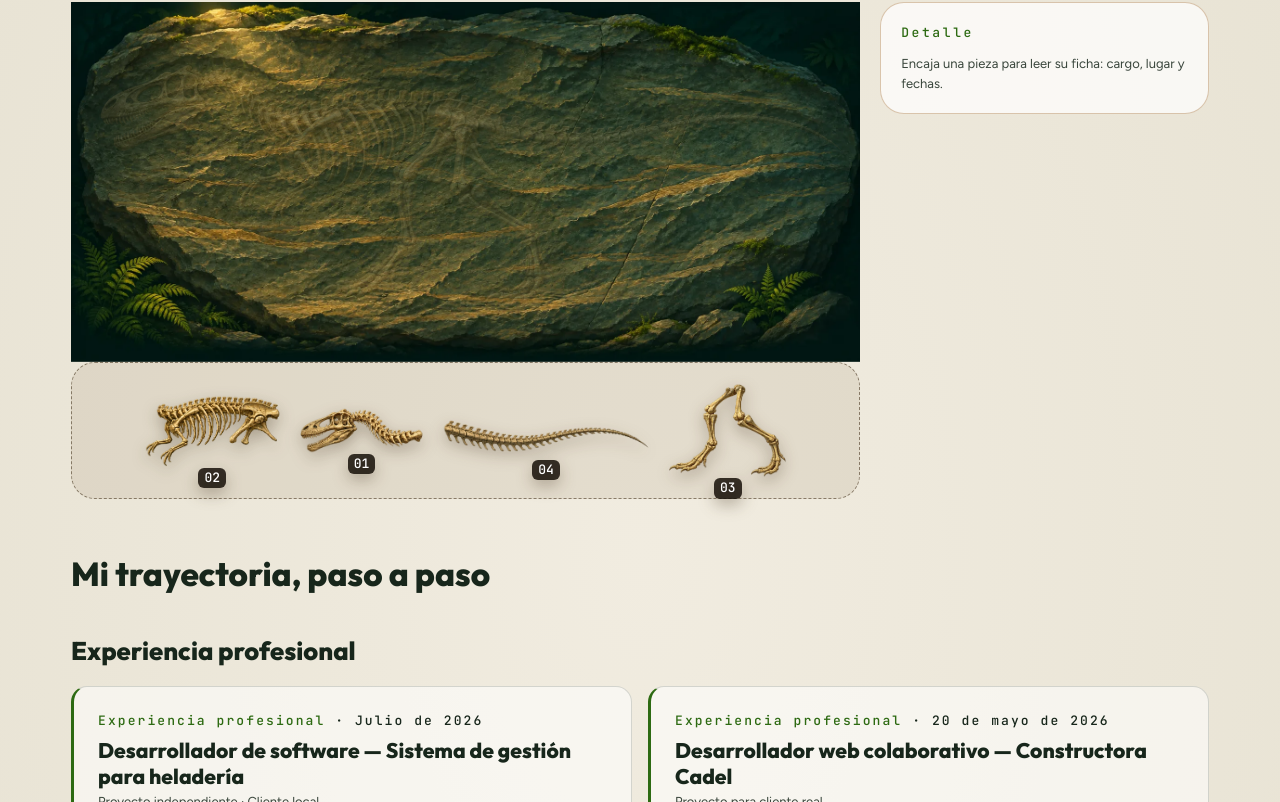
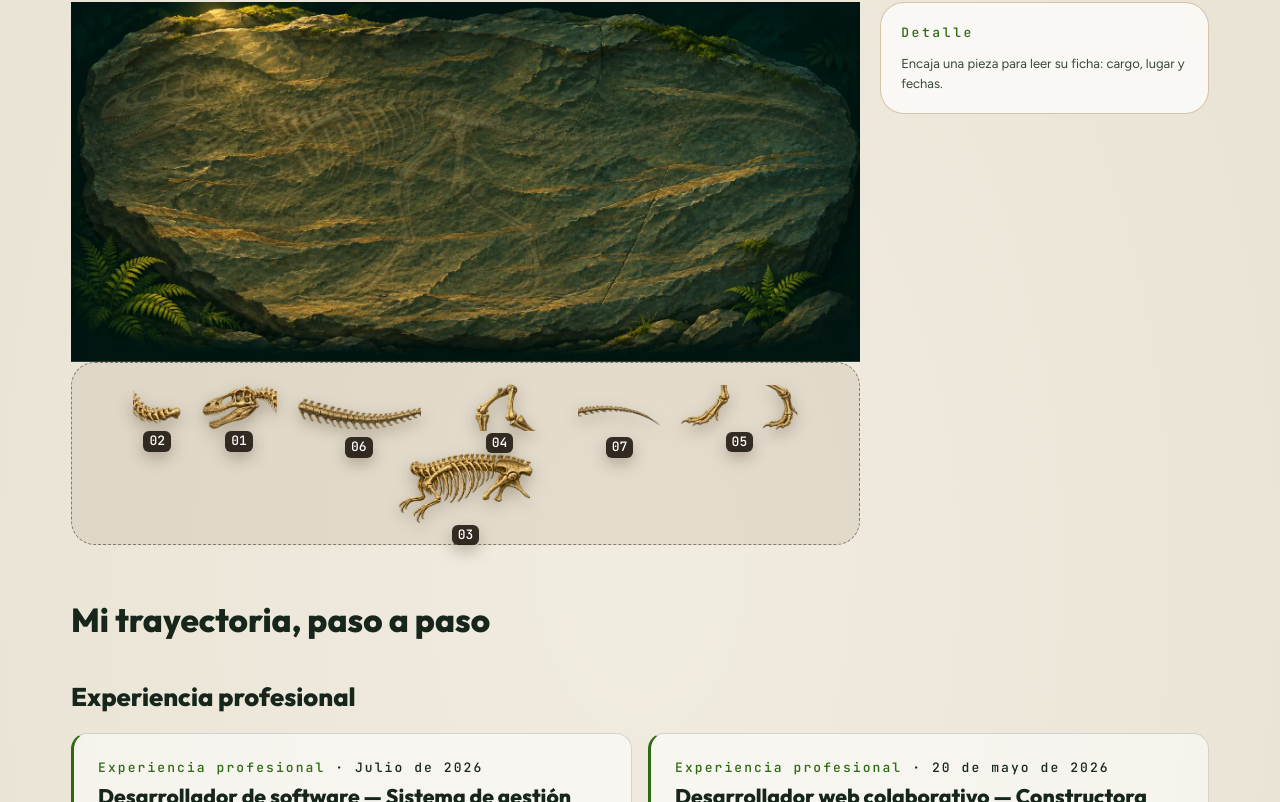
Before and after one commit to ReveloSN/Portafolio, a Next.js app: page / in a window 1280 px wide. Shown: the part 5396-6198 px from the top of the page. Built offline with nearby package versions, Linux system fonts and the light colour scheme.

Commit message:
feat(experiencia): el fósil se arma con siete piezas, una por experiencia

```diff
--- a/app/fossil.css
+++ b/app/fossil.css
@@ -205,7 +205,7 @@
   display: block;
   width: 100%;
   height: 100%;
-  overflow: visible;
+  overflow: hidden;
 }
 
 .fossil-bone path {
--- a/components/atoms/BoneShape.tsx
+++ b/components/atoms/BoneShape.tsx
@@ -18,8 +18,10 @@ export function BoneShape({ shape, className }: BoneShapeProps) {
       {shape.image ? (
         <image
           href={shape.image}
-          width={width}
-          height={height}
+          x={-(shape.imageOffset?.x ?? 0)}
+          y={-(shape.imageOffset?.y ?? 0)}
+          width={shape.imageSize?.width ?? width}
+          height={shape.imageSize?.height ?? height}
           preserveAspectRatio="none"
         />
       ) : (
--- a/components/molecules/FossilSlab.tsx
+++ b/components/molecules/FossilSlab.tsx
@@ -44,16 +44,25 @@ export function FossilSlab({ width, height, shapes, placed }: FossilSlabProps) {
       />
       {shapes.map((shape, index) =>
         placed?.[index] ? null : shape.image ? (
-          <image
+          <svg
             key={shape.id}
-            href={shape.image}
             x={shape.slot.x}
             y={shape.slot.y}
             width={shape.size.width}
             height={shape.size.height}
+            viewBox={`0 0 ${shape.size.width} ${shape.size.height}`}
             opacity=".16"
-            preserveAspectRatio="none"
-          />
+            overflow="hidden"
+          >
+            <image
+              href={shape.image}
+              x={-(shape.imageOffset?.x ?? 0)}
+              y={-(shape.imageOffset?.y ?? 0)}
+              width={shape.imageSize?.width ?? shape.size.width}
+              height={shape.imageSize?.height ?? shape.size.height}
+              preserveAspectRatio="none"
+            />
+          </svg>
         ) : (
           <path
             key={shape.id}
--- a/data/fossilPuzzle.ts
+++ b/data/fossilPuzzle.ts
@@ -9,16 +9,27 @@ export const PUZZLE_BOARD: PuzzleBoard = {
   keyStep: 16,
   keyStepLarge: 48,
 };
-export const PUZZLE_PIECES = { min: 4, max: 4 } as const;
+export const PUZZLE_PIECES = { min: 7, max: 7 } as const;
 export const PUZZLE_TRAY_SCALE = 0.5;
 
 /** Huesos con alfa real: la piedra permanece fija y nunca forma parte de las piezas. */
 export const BONE_SHAPES: readonly BoneShape[] = [
   {
     id: "skull",
-    label: "el cráneo y el cuello",
+    label: "el cráneo",
     slot: { x: 36, y: 78 },
-    size: { width: 311, height: 112 },
+    size: { width: 190, height: 112 },
+    imageSize: { width: 311, height: 112 },
+    path: "",
+    image: "/art/experience/bones/skull.webp",
+  },
+  {
+    id: "neck",
+    label: "el cuello",
+    slot: { x: 226, y: 78 },
+    size: { width: 121, height: 112 },
+    imageSize: { width: 311, height: 112 },
+    imageOffset: { x: 190, y: 0 },
     path: "",
     image: "/art/experience/bones/skull.webp",
   },
@@ -32,17 +43,39 @@ export const BONE_SHAPES: readonly BoneShape[] = [
   },
   {
     id: "hips",
-    label: "las patas",
+    label: "la cadera y las patas superiores",
     slot: { x: 317, y: 152 },
-    size: { width: 296, height: 235 },
+    size: { width: 296, height: 120 },
+    imageSize: { width: 296, height: 235 },
+    path: "",
+    image: "/art/experience/bones/hips.webp",
+  },
+  {
+    id: "feet",
+    label: "la parte inferior de las patas",
+    slot: { x: 317, y: 272 },
+    size: { width: 296, height: 115 },
+    imageSize: { width: 296, height: 235 },
+    imageOffset: { x: 0, y: 120 },
     path: "",
     image: "/art/experience/bones/hips.webp",
   },
   {
     id: "tail",
-    label: "la cola",
+    label: "la base de la cola",
     slot: { x: 458, y: 120 },
-    size: { width: 521, height: 81 },
+    size: { width: 313, height: 81 },
+    imageSize: { width: 521, height: 81 },
+    path: "",
+    image: "/art/experience/bones/tail.webp",
+  },
+  {
+    id: "tailTip",
+    label: "la punta de la cola",
+    slot: { x: 771, y: 120 },
+    size: { width: 208, height: 81 },
+    imageSize: { width: 521, height: 81 },
+    imageOffset: { x: 313, y: 0 },
     path: "",
     image: "/art/experience/bones/tail.webp",
   },
--- a/scripts/experience-check.ts
+++ b/scripts/experience-check.ts
@@ -2,6 +2,7 @@ import { chromium } from "playwright";
 import { mkdir } from "node:fs/promises";
 import { BONE_SHAPES, PUZZLE_BOARD } from "../data/fossilPuzzle";
 import { COPY } from "../data/copy";
+import { EXPERIENCE } from "../data/experience";
 
 const base = process.env.BASE_URL ?? "http://localhost:3301";
 const output = "output/playwright/experience-review";
@@ -19,11 +20,15 @@ try {
     const board = section.locator('[data-testid="fossil-board"]');
     const pieces = section.locator('[data-testid="fossil-piece"]');
     await board.waitFor();
-    if ((await pieces.count()) !== 4) throw Error("Deben existir cuatro fragmentos");
-    if ((await section.locator('[data-testid="experience-list"] > li').count()) !== 4)
+    if ((await pieces.count()) !== EXPERIENCE.length)
+      throw Error("Falta una pieza por experiencia");
+    if (
+      (await section.locator('[data-testid="experience-list"] > li').count()) !==
+      EXPERIENCE.length
+    )
       throw Error("Falta la trayectoria visible");
     await board.scrollIntoViewIfNeeded();
-    for (let i = 0; i < 4; i++) {
+    for (let i = 0; i < EXPERIENCE.length; i++) {
       const box = await pieces.nth(i).boundingBox();
       const target = await board.boundingBox();
       if (!box || !target) throw Error("Fragmento fuera del tablero");
@@ -60,7 +65,7 @@ try {
     await section
       .getByRole("button", { name: COPY.experience.placeAll, exact: true })
       .click();
-    if ((await pieces.filter({ visible: true }).count()) !== 4)
+    if ((await pieces.filter({ visible: true }).count()) !== EXPERIENCE.length)
       throw Error("Desaparecieron los fragmentos");
     if (await page.evaluate(() => document.documentElement.scrollWidth > innerWidth))
       throw Error("Desborde horizontal");
@@ -70,7 +75,7 @@ try {
     await section.screenshot({ path: `${output}/construction-${width}.png` });
     await context.close();
     console.log(
-      `${width}px: arrastre de cuatro piezas, teclado, completar y reiniciar correctos`,
+      `${width}px: arrastre de ${EXPERIENCE.length} piezas, teclado, completar y reiniciar correctos`,
     );
   }
 } finally {
--- a/types/puzzle.ts
+++ b/types/puzzle.ts
@@ -10,7 +10,15 @@ export interface Size {
 
 /** Huesos del esqueleto; cada experiencia toma uno en este orden. */
 export type BoneId =
-  "skull" | "neck" | "ribs" | "hips" | "tail" | "legBack" | "legFront" | "tailTip";
+  | "skull"
+  | "neck"
+  | "ribs"
+  | "hips"
+  | "feet"
+  | "tail"
+  | "legBack"
+  | "legFront"
+  | "tailTip";
 
 /**
  * Una pieza del fósil. Medidas en unidades del tablero (ver `PUZZLE_BOARD`): `path` está
@@ -25,6 +33,9 @@ export interface BoneShape {
   readonly path: string;
   /** Imagen del grupo de huesos, con transparencia entre y alrededor de los huesos. */
   readonly image?: string;
+  /** Región de un recurso transparente que comparten varias piezas. */
+  readonly imageSize?: Size;
+  readonly imageOffset?: Point;
 }
 
 /** Una pieza lista para el tablero: su hueso, su sitio en la bandeja y sus textos. */
```
